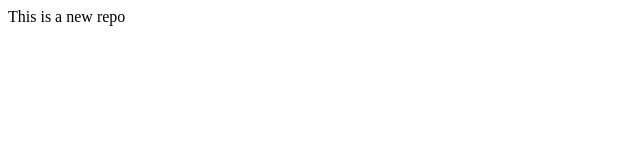
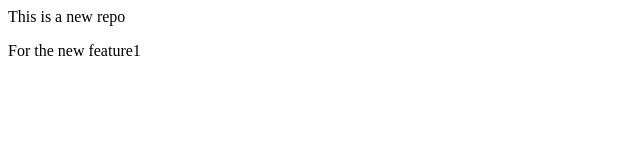
Before and after one commit to ajaygugul8/localrepo, a plain HTML site: page index.html in a window 1280 px wide. Shown: the whole page, without its empty margins (0-640 px from the left). Drawn offline with Linux system fonts and the light colour scheme.

Commit message:
Add new feature

```diff
--- a/index.html
+++ b/index.html
@@ -1 +1,2 @@
 <p> This is a new repo</p>
+<p>For the new feature1</p>
```
